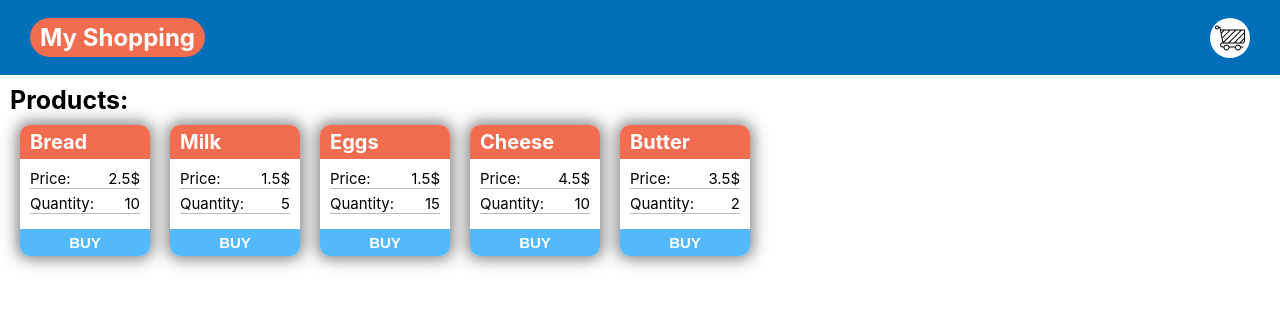
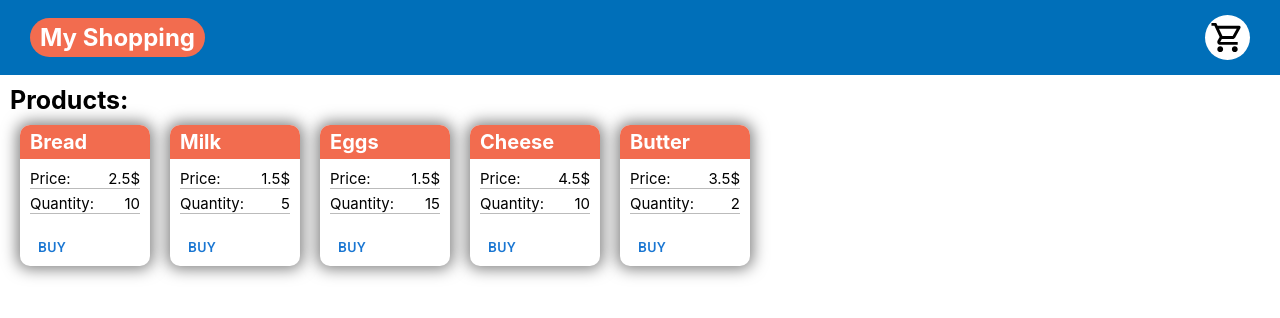
Before and after one commit to NondasNF/shopping-cart-react-redux, a React (Create React App) app: page / in a window 1280 px wide. Shown: the top 318 px of the page. Built offline with nearby package versions, Linux system fonts and the light colour scheme.

Commit message:
add new basket icon from mui

```diff
--- a/public/index.html
+++ b/public/index.html
@@ -24,6 +24,8 @@
       work correctly both with client-side routing and a non-root public URL.
       Learn how to configure a non-root public URL by running `npm run build`.
     -->
+    <link rel="stylesheet" href="https://fonts.googleapis.com/css?family=Roboto:300,400,500,700&display=swap"/>
+    <link rel="stylesheet" href="https://fonts.googleapis.com/icon?family=Material+Icons"/>
     <title>Shopping Cart</title>
   </head>
   <body>
--- a/src/components/Navbar.css
+++ b/src/components/Navbar.css
@@ -1,10 +1,15 @@
+.navbar__basket__button__show, .navbar__basket__button__close {
+  width: 30px;
+  height: 30px;
+}
+
+
 .navbar {
   display: flex;
   justify-content: space-between;
   align-items: center;
   background-color: #006fb9;
   height: 75px;
-  color: #ffffff;
   padding: 0 30px;
 }
 
@@ -20,10 +25,21 @@
 }
 
 .navbar__basket__button {
+  display: flex;
+  align-items: center;
+  justify-content: center;
   background-color:#ffffff;
   border-radius: 50px;
   padding: 5px;
-  width: 30px;
-  height: 30px;
+  width: 35px;
+  height: 35px;
   cursor: pointer;
 }
+
+.navbar__basket__button__show {
+  color: #000000
+}
+
+.navbar__basket__button__show {
+  color: #ffffff
+}
--- a/src/components/Navbar.js
+++ b/src/components/Navbar.js
@@ -1,7 +1,7 @@
 import React from 'react';
 import { useDispatch } from "react-redux";
 import { toggleBasket } from "../actions/basketActions";
-import {ReactComponent as CartIcon } from "../assets/icons/cart.svg";
+import { ShoppingCartOutlined, RemoveShoppingCartOutlined } from '@mui/icons-material';
 import { connect } from "react-redux";
 import "./Navbar.css";
 
@@ -16,9 +16,11 @@ function Navbar ({showBasket}) {
       <div className="navbar__basket__button" onClick={() => (dispatch(toggleBasket()))}
         style={{
           backgroundColor: showBasket ? '#f26c4f' : '#ffffff',
-        }}
-        >
-        <CartIcon className="navbar__basket__button__icon"/>
+        }}>
+        {showBasket ?
+         <RemoveShoppingCartOutlined className="navbar__basket__button__show" fontSize="large"/> :
+         <ShoppingCartOutlined className="navbar__basket__button__close" fontSize="large"/>
+        }
       </div>
       </div>
     </nav>
--- a/src/components/Shop.js
+++ b/src/components/Shop.js
@@ -3,6 +3,7 @@ import { useDispatch } from "react-redux";
 import { addToCart, incrementQuantity } from "../actions/basketActions";
 import { decrementQuantityInShop } from "../actions/shopActions";
 import { connect } from "react-redux";
+import Button from '@mui/material/Button';
 import "./Shop.css";
 
 const Shop = ({ products, productsOnCart }) => {
@@ -32,7 +33,7 @@ const Shop = ({ products, productsOnCart }) => {
             <p className="item__info__price">Price: <span>{item.price}$</span></p>
             <p className="item__info__quantity">Quantity: <span>{item.quantity}</span></p>
           </div>
-          <button className="item__button" onClick={() => handleAddToCart(item)}>BUY</button>
+          <Button onClick={() => handleAddToCart(item)}>BUY</Button>
         </div>
       ))}
     </div>
```
Also changed, not shown: package.json (+7 -0 lines), src/assets/icons/cart.svg (deleted), 1 other file (tests, documents, lock files or other folders).
